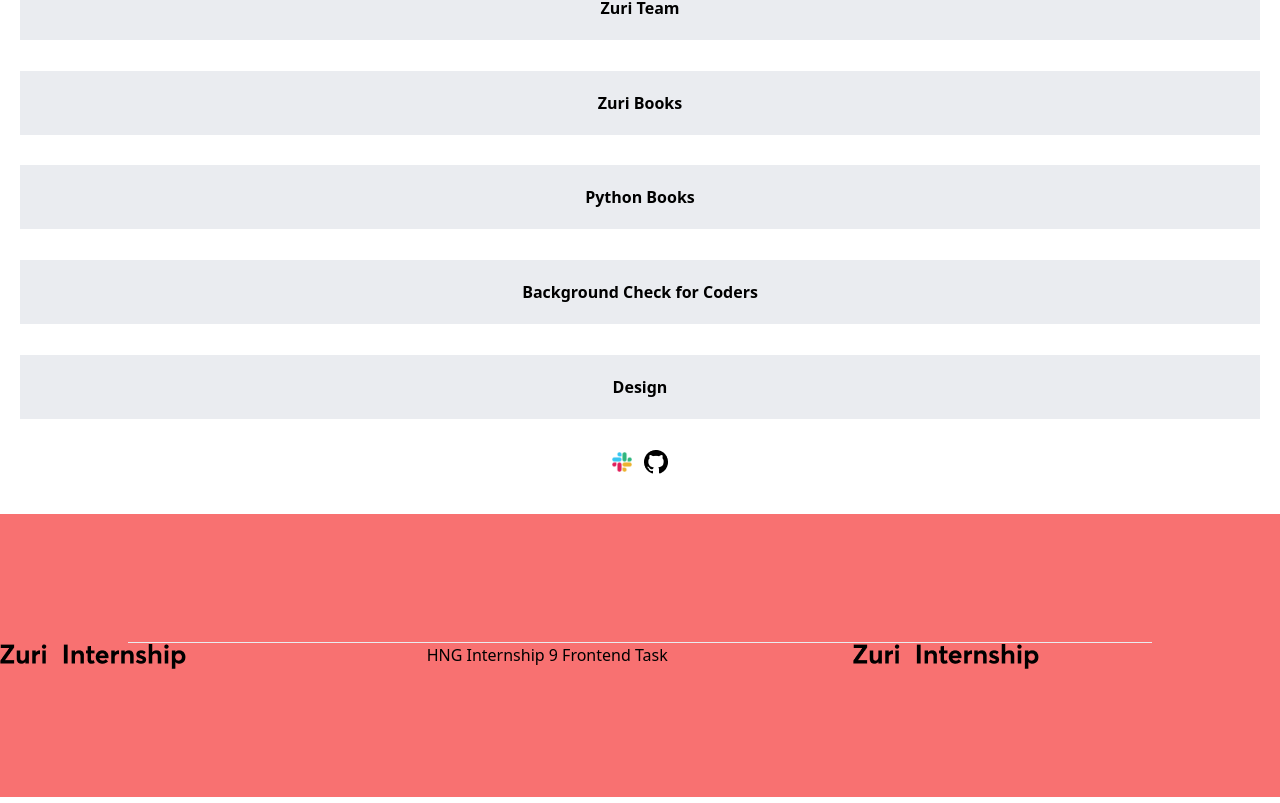
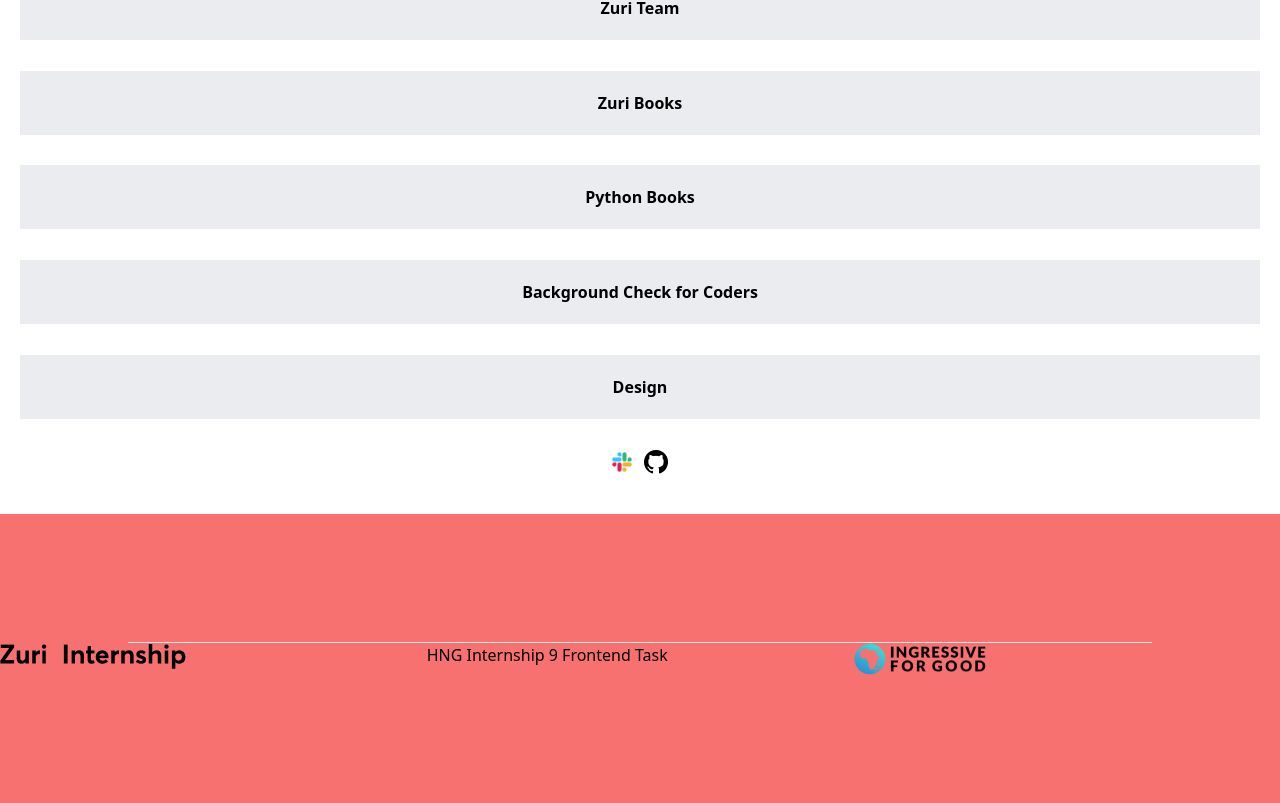
Before and after one commit to himarnoel/Zuri-Stage-1, a React app: page / in a window 1280 px wide. Shown: the part 502-1305 px from the top of the page. Built offline with nearby package versions, Linux system fonts and the light colour scheme; the HTML template or start-up script is replaced by a standard one.

Commit message:
added I4g image to footer

```diff
--- a/src/App.jsx
+++ b/src/App.jsx
@@ -4,6 +4,7 @@ import avatar from "./assets/avatar.png";
 import slack from "./assets/slack.png";
 import github from "./assets/Icon.png";
 import zuri from "./assets/Vector.png";
+import I4g from "./assets/I4G.png";
 import "./App.css";
 
 function App() {
@@ -55,7 +56,7 @@ function App() {
         <div className="grid lg:grid-cols-3 mx-auto">
           <img src={zuri} alt="" className="object-contain" />
           <p>HNG Internship 9 Frontend Task</p>
-          <img src={zuri} alt="" className="object-contain" />
+          <img src={I4g} alt="" className="object-contain" />
         </div>
       </footer>
     </div>
```
Also changed, not shown: src/assets/I4G.png (added).
